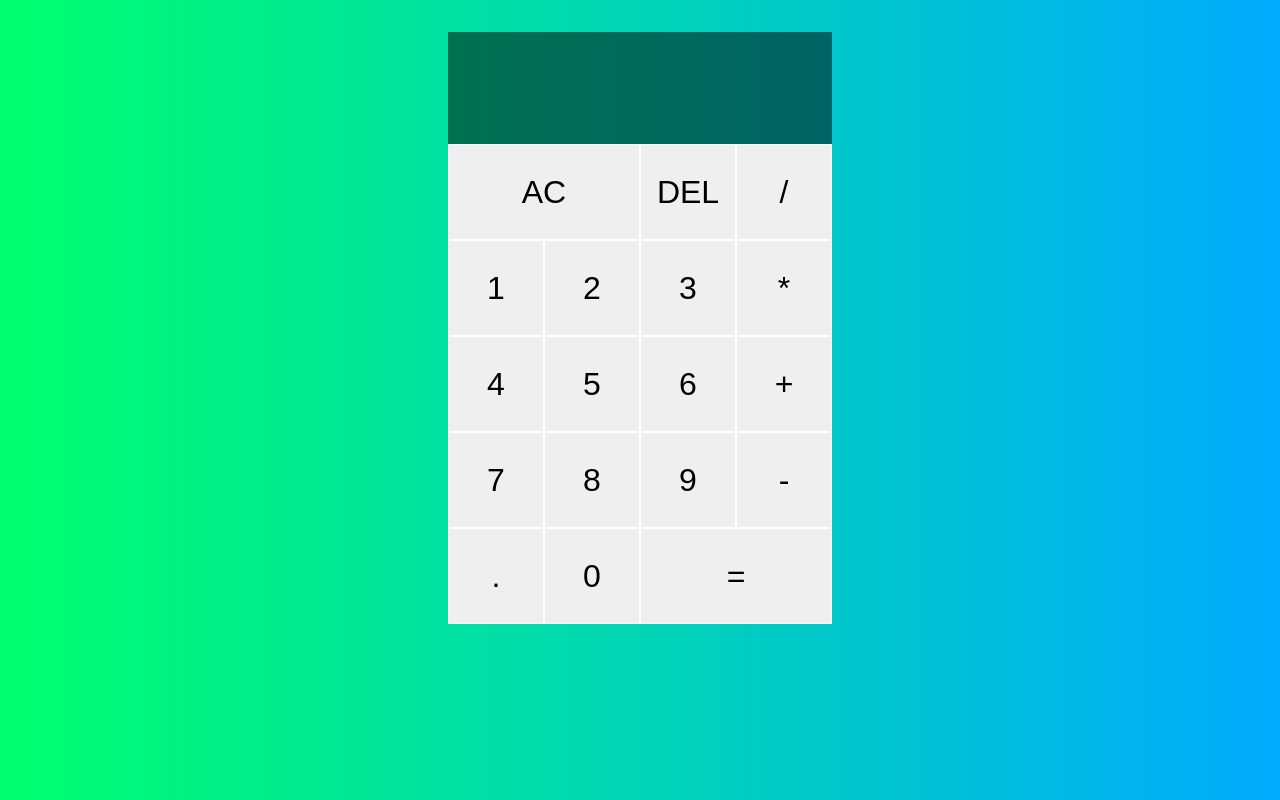
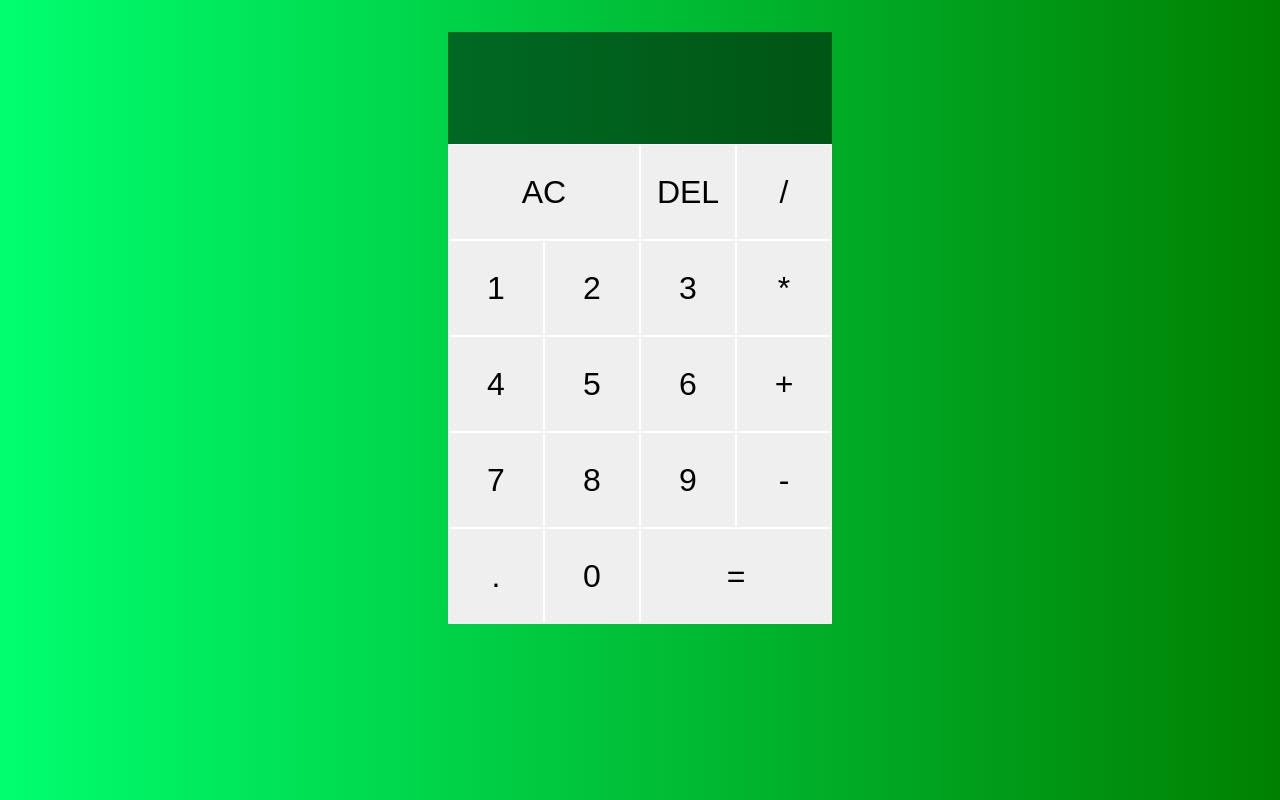
Before and after one commit to jakifasty/a-cute-calculator, a React (Create React App) app: page / in a window 1280 px wide. Built offline with nearby package versions, Linux system fonts and the light colour scheme.

Commit message:
change color background in styles

```diff
--- a/src/index.js
+++ b/src/index.js
@@ -1,6 +1,5 @@
 import React from 'react';
 import ReactDOM from 'react-dom/client';
-import './index.css';
 import App from './App';
 
 const root = ReactDOM.createRoot(document.getElementById('root'));
--- a/src/styles.css
+++ b/src/styles.css
@@ -7,7 +7,7 @@ body {
     font-family: -apple-system, BlinkMacSystemFont, 'Segoe UI', 'Roboto', 'Oxygen',
       'Ubuntu', 'Cantarell', 'Fira Sans', 'Droid Sans', 'Helvetica Neue',
       sans-serif;
-    background: linear-gradient(to left, #00AAFD, #00FF6F);
+    background: linear-gradient(to left, green, #00FF6F);
 }
 
 .calculator-grid{
@@ -53,3 +53,8 @@ body {
     color: white;
     font-size: medium;
 }
+
+.output .current-operand{
+    color: white;
+    font-size: large;
+}
```
